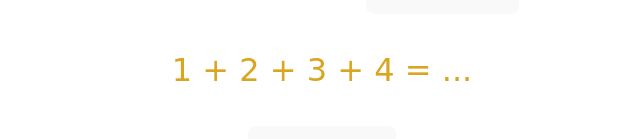
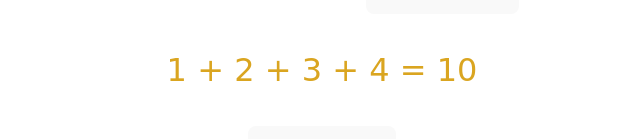
Before and after one commit to blovelace84/Svelte_App_Repo, a Svelte app in the folder learning-svelte/: page / in a window 1280 px wide. Shown: the part 594-733 px from the top of the page, without its empty margins (318-958 px from the left). Built offline with nearby package versions, Linux system fonts and the light colour scheme.

Commit message:
derived state

```diff
--- a/learning-svelte/src/App.svelte
+++ b/learning-svelte/src/App.svelte
@@ -3,6 +3,7 @@
   let src = '/sonic.jpg';
   let count = $state(0);
   let numbers = $state([1, 2, 3, 4]);
+  let total = $derived(numbers.reduce((t, n) => t + n, 0));
   function addNumber() {
     numbers[numbers.length] = numbers.length + 1;
   }
@@ -22,7 +23,7 @@
   Clicked {count}
   {count === 1 ? 'time' : 'times'}
 </button>
-<p>{numbers.join(' + ')} = ...</p>
+<p>{numbers.join(' + ')} = {total}</p>
 <button onclick={addNumber}>
   Add a number
 </button>
```
